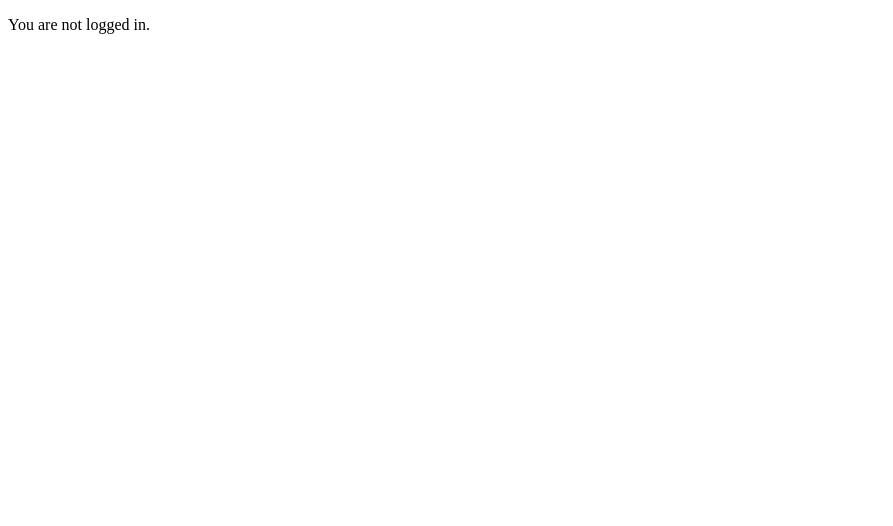
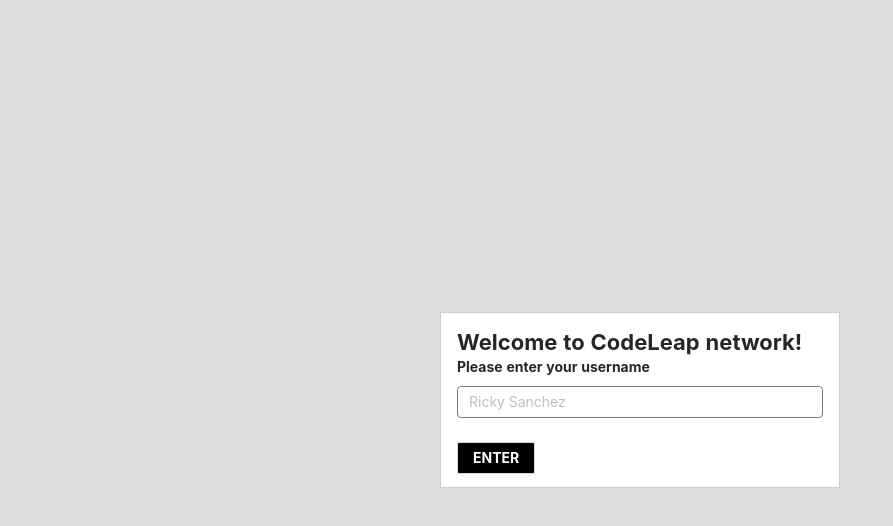
Before and after one commit to Ptdavid0/Learning-Routine, a React (Create React App) app: page / in a window 1280 px wide. Shown: the top 526 px of the page, without its empty margins (0-893 px from the left). Built offline with nearby package versions, Linux system fonts and the light colour scheme.

Commit message:
Login screen and private router

```diff
--- a/package.json
+++ b/package.json
@@ -11,6 +11,7 @@
     "@types/react": "^17.0.0",
     "@types/react-dom": "^17.0.0",
     "@types/react-router-dom": "^5.1.7",
+    "antd": "^4.15.1",
     "react": "^17.0.2",
     "react-dom": "^17.0.2",
     "react-router-dom": "^5.2.0",
--- /dev/null
+++ b/src/App.css
@@ -0,0 +1,5 @@
+@import "~antd/dist/antd.css";
+
+body {
+  background-color: #dddddd;
+}
--- a/src/App.tsx
+++ b/src/App.tsx
@@ -1,9 +1,9 @@
 import React from "react";
-
-import AuthExample from "./routes";
+import AppRouter from "./routes/Route";
+import "./App.css";
 
 const App: React.FC = () => {
-  return <AuthExample />;
+  return <AppRouter />;
 };
 
 export default App;
--- a/src/pages/Login/index.tsx
+++ b/src/pages/Login/index.tsx
@@ -1,9 +1,41 @@
 import React from "react";
-
+import { Button, Form, Input } from "antd";
 import "./styles.css";
 
 const Login: React.FC = () => {
-  return <div>LOGIN</div>;
+  const onFinish = () => {};
+
+  return (
+    <div className="container">
+      <div className="signin-div">
+        <div>
+          <span>Welcome to CodeLeap network!</span>
+        </div>
+        <div>
+          <Form
+            name="basic"
+            layout="vertical"
+            initialValues={{ remember: true }}
+            // onFinish={onFinish}
+          >
+            <Form.Item
+              label="Please enter your username"
+              name="username"
+              className="username-formItem"
+            >
+              <Input className="username-input" placeholder="Ricky Sanchez" />
+            </Form.Item>
+            <Form.Item>
+              <Button className="signin-button" htmlType="submit">
+                ENTER
+              </Button>
+            </Form.Item>
+          </Form>
+        </div>
+        <div></div>
+      </div>
+    </div>
+  );
 };
 
 export default Login;
--- a/src/pages/Login/styles.css
+++ b/src/pages/Login/styles.css
@@ -0,0 +1,44 @@
+.container {
+  display: flex;
+  justify-content: center;
+  background-color: #dddddd;
+}
+
+.signin-div {
+  position: absolute;
+  top: 50%;
+  transform: translate(0, -50%);
+  display: flex;
+  flex-direction: column;
+  justify-content: space-between;
+  width: 25rem;
+  height: 11rem;
+  padding: 1rem;
+  background: #ffffff;
+  border: 1px solid #cccccc;
+}
+
+.signin-div > div > span {
+  font-style: normal;
+  font-weight: bold;
+  font-size: 22px;
+  line-height: 26px;
+}
+
+.ant-form-item .ant-form-item-label > label {
+  font-weight: bold;
+}
+
+.username-input.ant-input {
+  background: #ffffff;
+  border: 1px solid #777777;
+  box-sizing: border-box;
+  border-radius: 4px;
+}
+
+.signin-button.ant-btn {
+  background-color: black;
+  color: white;
+  font-weight: bold;
+  letter-spacing: px;
+}
--- a/src/routes.js
+++ /dev/null
@@ -1,137 +0,0 @@
-import React, { useContext, createContext, useState } from "react";
-import {
-  BrowserRouter as Router,
-  Switch,
-  Route,
-  Redirect,
-  useHistory,
-  useLocation,
-} from "react-router-dom";
-import List from "./pages/List";
-
-export default function AuthExample() {
-  return (
-    <ProvideAuth>
-      <Router>
-        <div>
-          <AuthButton />
-          <Switch>
-            <Route path="/login">
-              <LoginPage />
-            </Route>
-            <PrivateRoute path="/list">
-              <List />
-            </PrivateRoute>
-          </Switch>
-        </div>
-      </Router>
-    </ProvideAuth>
-  );
-}
-
-const fakeAuth = {
-  isAuthenticated: false,
-  signin(cb) {
-    fakeAuth.isAuthenticated = true;
-    setTimeout(cb, 100); // fake async
-  },
-  signout(cb) {
-    fakeAuth.isAuthenticated = false;
-    setTimeout(cb, 100);
-  },
-};
-
-const authContext = createContext();
-
-function ProvideAuth({ children }) {
-  const auth = useProvideAuth();
-  return <authContext.Provider value={auth}>{children}</authContext.Provider>;
-}
-
-function useAuth() {
-  return useContext(authContext);
-}
-
-function useProvideAuth() {
-  const [user, setUser] = useState(null);
-
-  const signin = (cb) => {
-    return fakeAuth.signin(() => {
-      setUser("user");
-      cb();
-    });
-  };
-
-  const signout = (cb) => {
-    return fakeAuth.signout(() => {
-      setUser(null);
-      cb();
-    });
-  };
-
-  return {
-    user,
-    signin,
-    signout,
-  };
-}
-
-function AuthButton() {
-  let history = useHistory();
-  let auth = useAuth();
-
-  return auth.user ? (
-    <p>
-      <button
-        onClick={() => {
-          auth.signout(() => history.push("/list"));
-        }}
-      >
-        Sign out
-      </button>
-    </p>
-  ) : (
-    <p>You are not logged in.</p>
-  );
-}
-
-function PrivateRoute({ children, ...rest }) {
-  let auth = useAuth();
-  return (
-    <Route
-      {...rest}
-      render={({ location }) =>
-        auth.user ? (
-          children
-        ) : (
-          <Redirect
-            to={{
-              pathname: "/login",
-              state: { from: location },
-            }}
-          />
-        )
-      }
-    />
-  );
-}
-
-function LoginPage() {
-  let history = useHistory();
-  let location = useLocation();
-  let auth = useAuth();
-
-  let { from } = location.state || { from: { pathname: "/" } };
-  let login = () => {
-    auth.signin(() => {
-      history.replace(from);
-    });
-  };
-
-  return (
-    <div>
-      <p>You must log in to view the page at {from.pathname}</p>
-      <button onClick={login}>Log in</button>
-    </div>
-  );
-}
--- /dev/null
+++ b/src/routes/Authentication.js
@@ -0,0 +1,16 @@
+// LOGIN
+export const login = (props, d) => {
+    if (d.username === 'user') {
+        localStorage.setItem('auth', d)
+        props.history.push('/home');
+    }
+}
+
+// LOGOUT
+export const logout = () => localStorage.removeItem('auth')
+
+// LOGIN STATUS
+export const isLogin = () => {
+    if (localStorage.getItem('auth')) return true;
+    return false;
+}
--- /dev/null
+++ b/src/routes/PrivateRoute.js
@@ -0,0 +1,13 @@
+import React from 'react';
+import { Route, Redirect } from 'react-router-dom';
+import { isLogin } from './Authentication';
+
+const PrivateRoute = ({ component: Component, ...rest }) => (
+    // Show the component only when the user is logged in
+    // Otherwise, redirect the user to /signin page
+    <Route {...rest} render={props => (isLogin() ? <Component {...props} /> :
+    <Redirect to="/" />)} />
+)
+
+
+export default PrivateRoute;
--- /dev/null
+++ b/src/routes/PublicRoute.js
@@ -0,0 +1,13 @@
+import React from 'react';
+import { Route, Redirect } from 'react-router-dom';
+import { isLogin } from './Authentication';
+
+const PublicRoute = ({ component: Component, restricted, ...rest }) => (
+    // restricted = false meaning public route
+    // restricted = true meaning restricted route
+    <Route {...rest} render={props => (isLogin() && restricted ?
+    <Redirect to="/home" /> : <Component {...props} />)} />
+)
+
+
+export default PublicRoute;
--- /dev/null
+++ b/src/routes/Route.js
@@ -0,0 +1,26 @@
+import React, { useState, useMemo } from "react";
+import { UserContext } from "./UserContext";
+import { BrowserRouter, Switch } from 'react-router-dom';
+import PublicRoute from './PublicRoute'
+import PrivateRoute from './PrivateRoute'
+import List from "../pages/List";
+import Login from "../pages/Login";
+
+const AppRouter = () =>{
+  const [user, setUser] = useState(null);
+  const value = useMemo(() => ({ user, setUser }), [user, setUser]);
+
+  return (
+    <BrowserRouter>
+      <UserContext.Provider value={value}>
+        <Switch>
+          <PublicRoute restricted={true} component={Login} path="/" exact />
+          <PrivateRoute component={List} path="/list" exact />
+        </Switch>
+      </UserContext.Provider>
+    </BrowserRouter>
+  );
+}
+
+
+export default AppRouter;
--- /dev/null
+++ b/src/routes/UserContext.js
@@ -0,0 +1,3 @@
+import { createContext } from "react";
+
+export const UserContext = createContext(null);
--- a/tsconfig.json
+++ b/tsconfig.json
@@ -23,4 +23,6 @@
   "include": [
     "src"
   ]
+
+
 }
```
Also changed, not shown: 1 other file (tests, documents, lock files or other folders).
